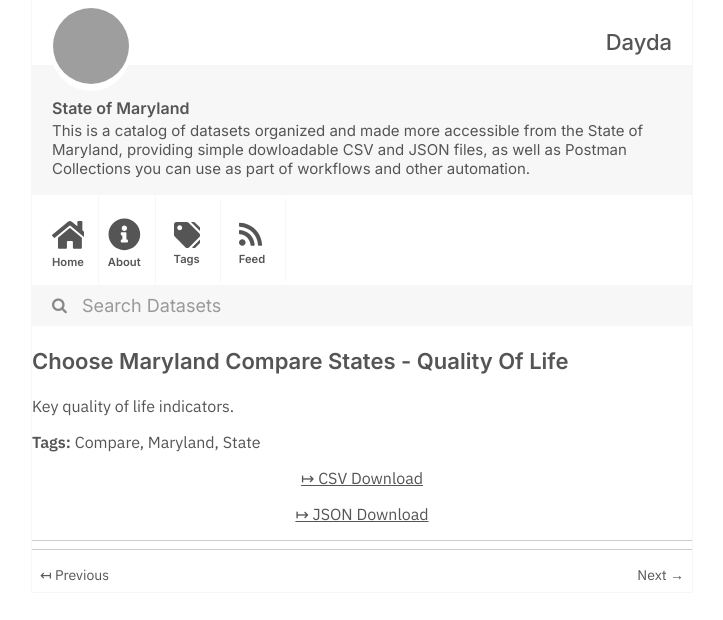
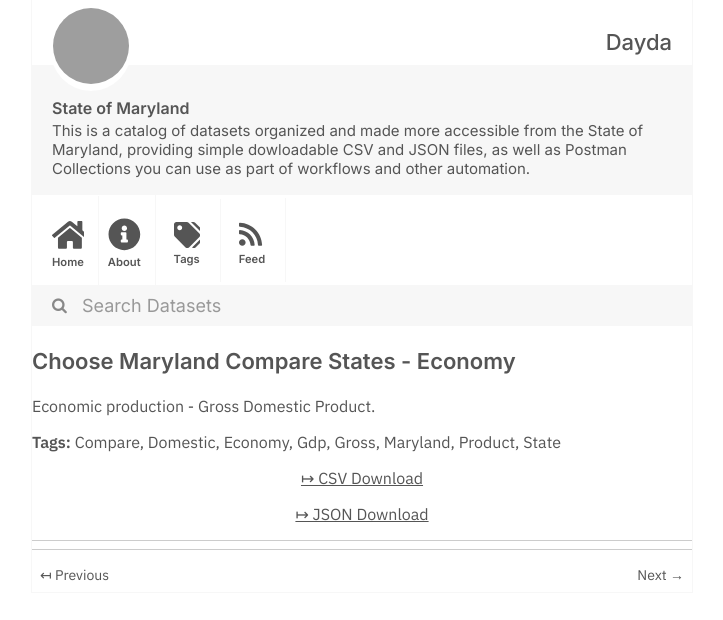
Before and after one commit to dayda-entities/state-of-maryland, a Jekyll site: the page built from _posts/2020-11-10-choose-maryland-compare-states.md, in a window 1280 px wide, cut to the strip 0-620 px from the top of the page. Shown: the whole strip, without its empty margins (278-1001 px from the left). Built offline with Jekyll 4.4.1, drawn with Linux system fonts in a browser that asks for light colours; grey boxes are pictures that could not be loaded.

Commit message:
Publish Data

```diff
--- a/_posts/2020-11-10-choose-maryland-compare-states.md
+++ b/_posts/2020-11-10-choose-maryland-compare-states.md
@@ -1,19 +1,24 @@
 ---
-title: Choose Maryland  Compare States - Quality Of Life
-created: '2020-11-10T17:24:33.959163'
-modified: '2020-11-10T17:24:33.959170'
+title: Choose Maryland  Compare States - Economy
+created: '2020-11-10T17:24:51.060940'
+modified: '2020-11-10T17:24:51.060951'
 state: active
 type: dataset
 tags:
   - Compare
+  - Domestic
+  - Economy
+  - Gdp
+  - Gross
   - Maryland
+  - Product
   - State
 groups:
   - Local Government
-csv_url: 'https://opendata.maryland.gov/api/views/cz6x-aq2i/rows.csv?accessType=DOWNLOAD'
+csv_url: 'https://opendata.maryland.gov/api/views/gv8w-7mdg/rows.csv?accessType=DOWNLOAD'
 json_url: >-
-  https://opendata.maryland.gov/api/views/cz6x-aq2i/rows.json?accessType=DOWNLOAD
+  https://opendata.maryland.gov/api/views/gv8w-7mdg/rows.json?accessType=DOWNLOAD
 layout: post
 
 ---
-Key quality of life indicators.
+Economic production - Gross Domestic Product.
```
